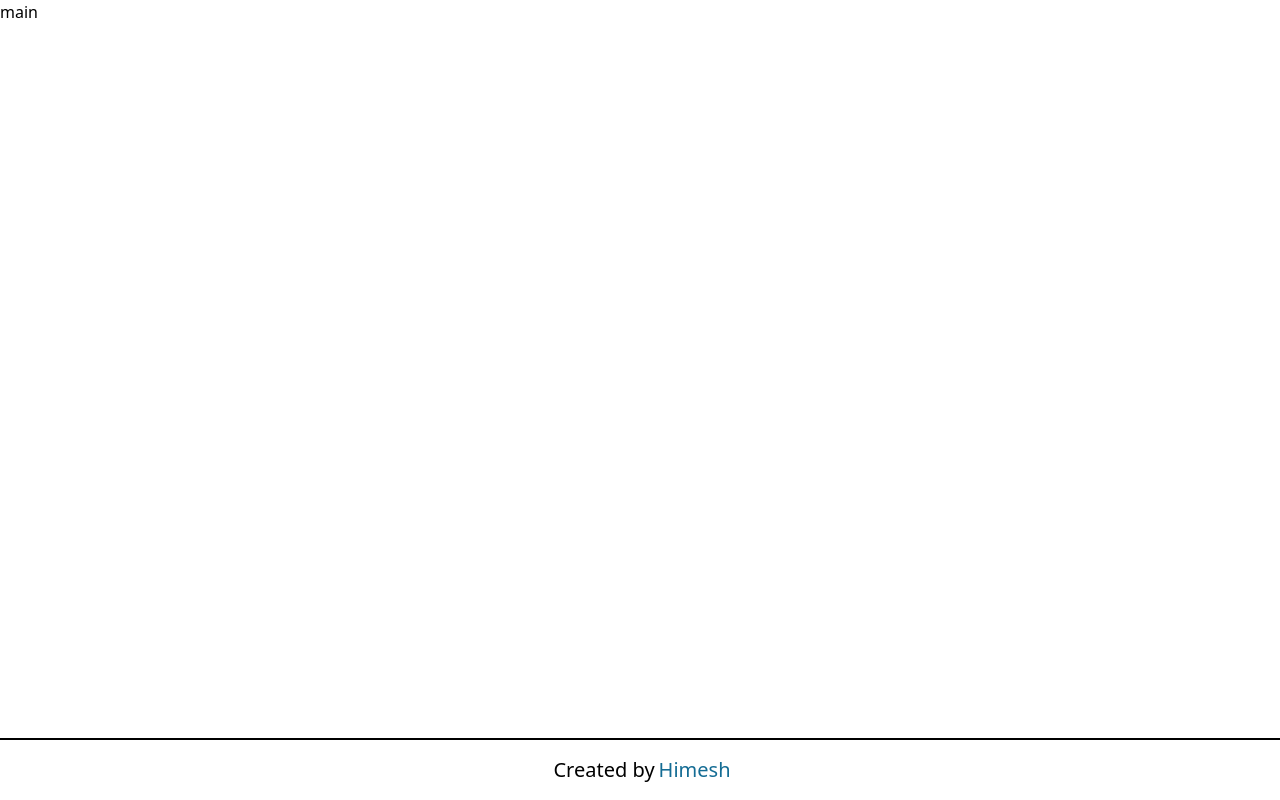
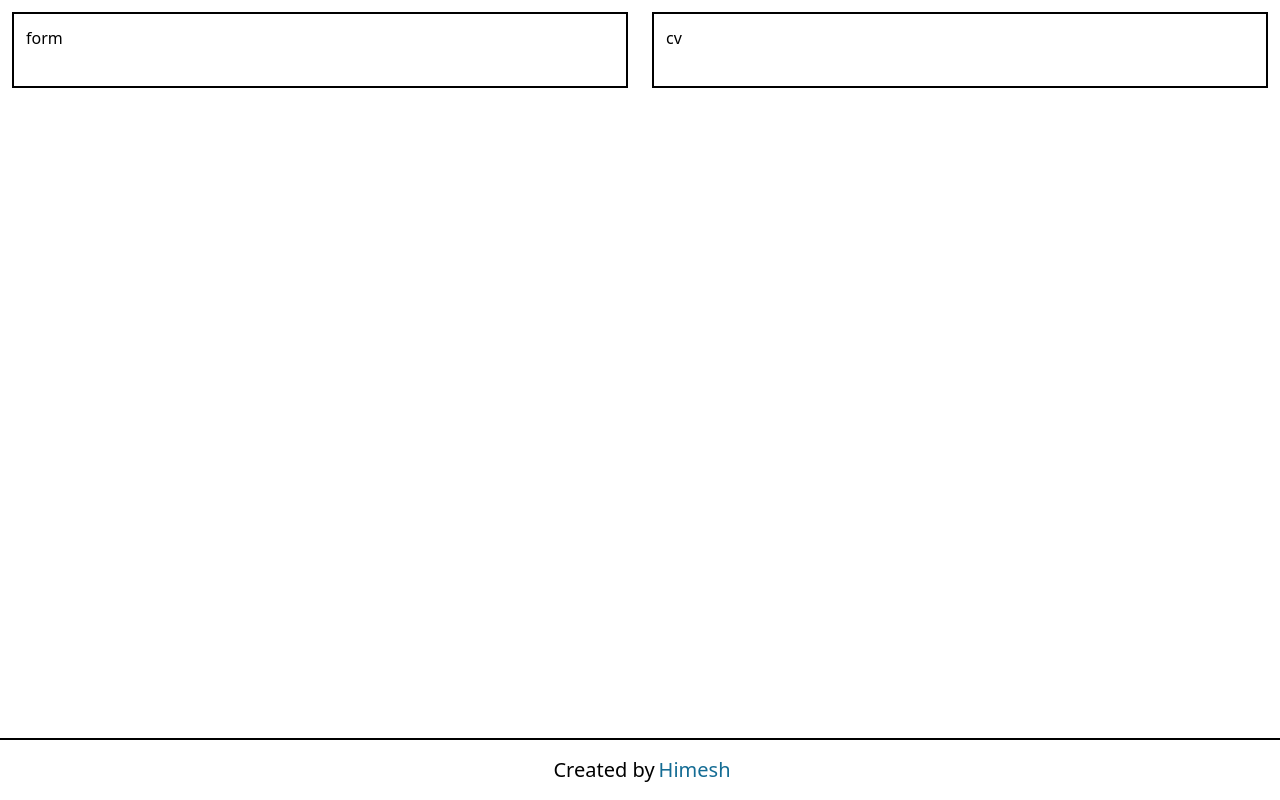
Before and after one commit to Himesh9512/CV-generator, a React (Vite) app: page / in a window 1280 px wide. Built offline with nearby package versions, Linux system fonts and the light colour scheme.

Commit message:
create main layout

```diff
--- a/index.html
+++ b/index.html
@@ -4,7 +4,7 @@
 		<meta charset="UTF-8" />
 		<link rel="icon" type="image/svg+xml" href="/vite.svg" />
 		<meta name="viewport" content="width=device-width, initial-scale=1.0" />
-    <title>Vite + React + TS</title>
+		<title>CV Generator</title>
 	</head>
 	<body>
 		<div id="root"></div>
--- a/src/App.tsx
+++ b/src/App.tsx
@@ -9,7 +9,7 @@ import { emptyCv } from "./utils/emptyCv";
 const App: FC = () => {
 	const [cvState, setCvState] = useState<CV>(emptyCv);
 	return (
-		<div className="">
+		<div className="max-w-full">
 			<Main />
 			<Footer />
 		</div>
--- a/src/components/layout/Main.tsx
+++ b/src/components/layout/Main.tsx
@@ -1,7 +1,13 @@
 import { FC } from "react";
+import Section from "./Section";
 
 const Main: FC = () => {
-	return <main className="h-[90%]">main</main>;
+	return (
+		<main className="grid max-h-[90%] grid-cols-2">
+			<Section>form</Section>
+			<Section>cv</Section>
+		</main>
+	);
 };
 
 export default Main;
--- /dev/null
+++ b/src/components/layout/Section.tsx
@@ -0,0 +1,7 @@
+import React, { FC } from "react";
+
+const Section: FC<{ children: React.ReactNode }> = ({ children }) => {
+	return <div className="m-3 h-full overflow-scroll border-2 border-black p-3">{children}</div>;
+};
+
+export default Section;
```
Lines whose indentation alone changed are shown as unchanged.
